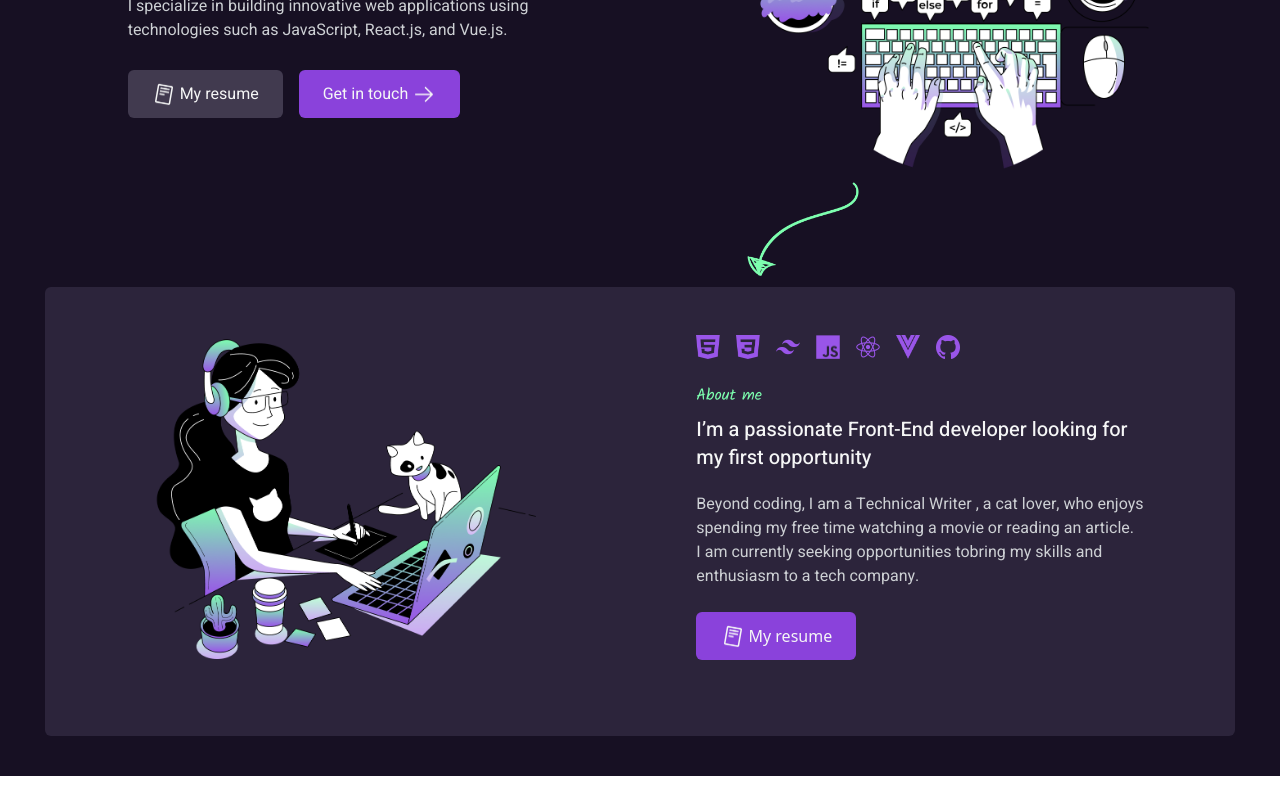
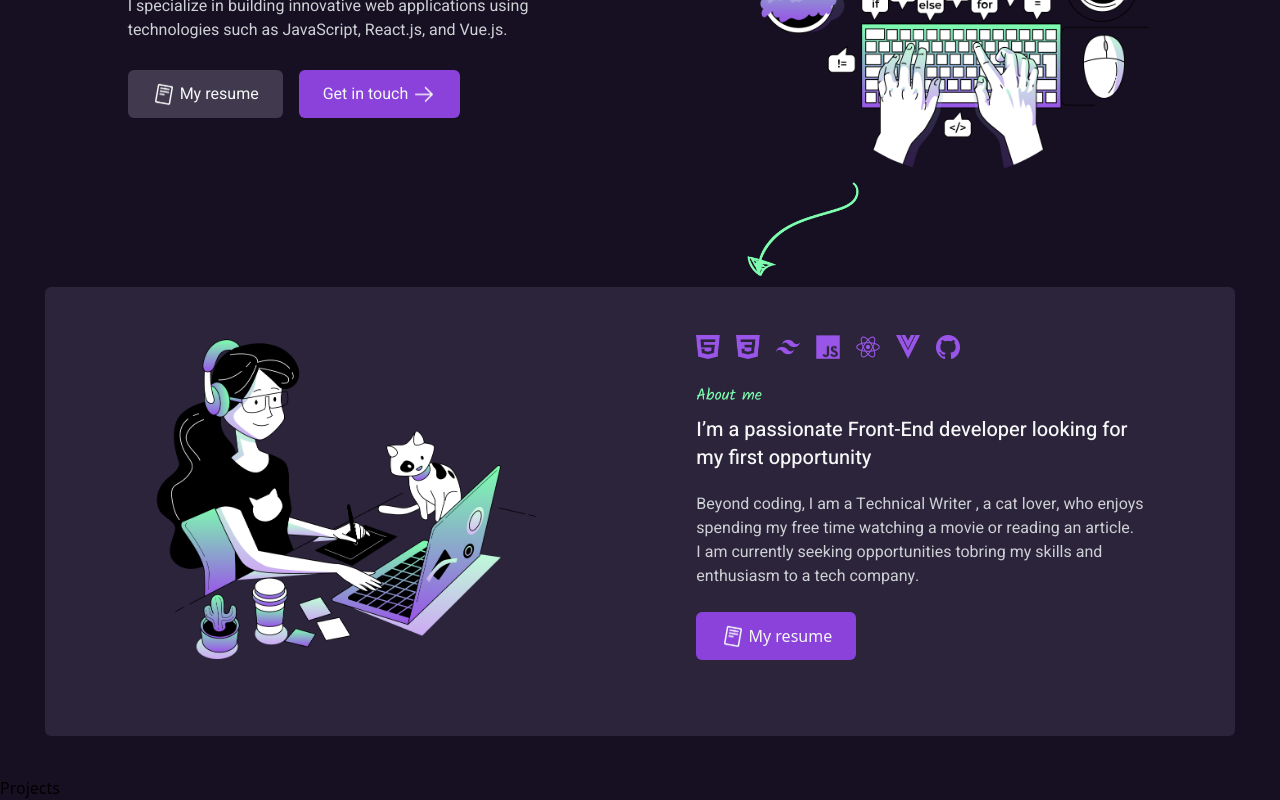
Before and after one commit to Thatgirl9/Favour-Portfolio, a React (Vite) app: page / in a window 1280 px wide. Shown: the part 311-1111 px from the top of the page. Before the commit the page ends 1087 px from the top, so only its background shows below. Built offline with nearby package versions, Linux system fonts and the light colour scheme.

Commit message:
Feat: Poject component add

```diff
--- a/src/App.jsx
+++ b/src/App.jsx
@@ -1,11 +1,13 @@
 import AboutMe from "./components/AboutMe/Aboutme";
 import HomeComponent from "./components/Home/HomeComponent";
+import Projects from "./components/Projects/Projects";
 
 const Portfolio = () => {
   return (
     <div className="bg-surfaceBackground">
       <HomeComponent />
       <AboutMe />
+      <Projects />
     </div>
   );
 };
--- /dev/null
+++ b/src/components/Projects/Projects.jsx
@@ -0,0 +1,10 @@
+import "./project.css";
+const Projects = () => {
+  return (
+    <div>
+      <h1>Projects</h1>
+    </div>
+  );
+};
+
+export default Projects;
```
Also changed, not shown: src/components/Projects/project.css (added).
